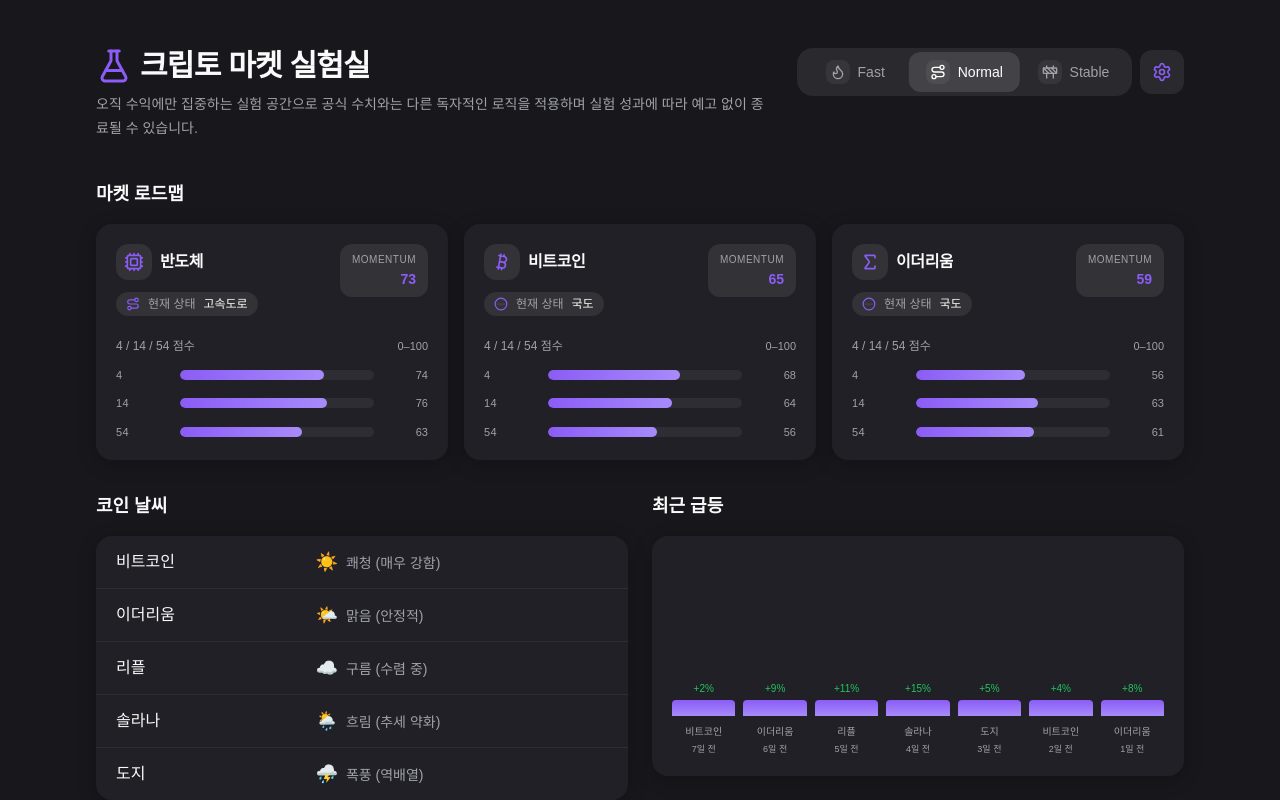
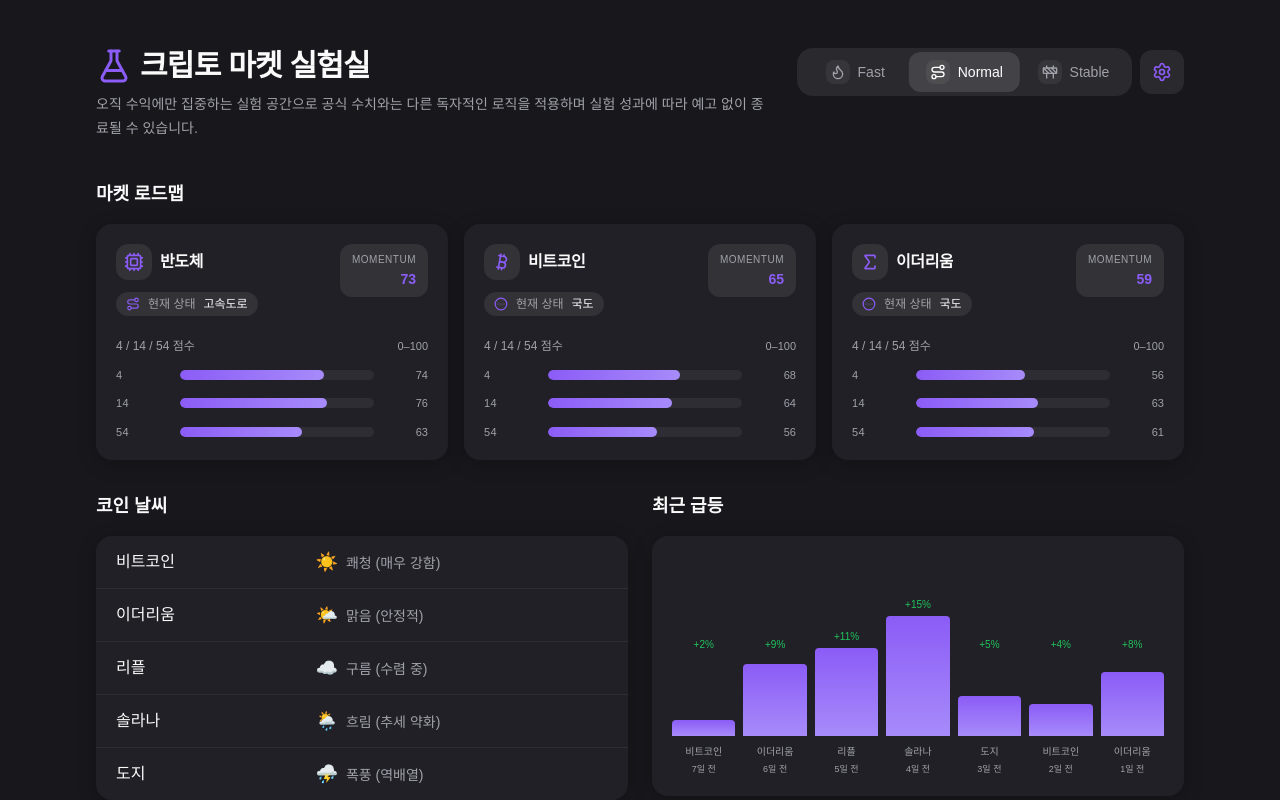
Before and after one commit to iamhkyu/qspi-labs, a Next.js app: page /labs in a window 1280 px wide. Shown: the top 800 px of the page. Built offline with nearby package versions, Linux system fonts and the light colour scheme; no server answers; the database is empty.

Commit message:
fix(labs): 최근 급등 막대그래프 픽셀 높이로 수정, 들쭉날쭉 표시
- 퍼센트 대신 (값/최대)*160px 픽셀 높이 적용
- Y축 0~20% 스케일, 막대 높이 비율에 따라 차등 표시

```diff
--- a/app/labs/page.tsx
+++ b/app/labs/page.tsx
@@ -432,25 +432,27 @@
                 className="overflow-hidden rounded-2xl p-5"
                 style={{ background: colors.panel, boxShadow: theme === "light" ? "0 4px 20px rgba(0,0,0,0.06)" : "0 4px 20px rgba(0,0,0,0.2)" }}
               >
-                <div className="flex h-[200px] items-end gap-2">
+                <div className="flex h-[220px] items-end gap-2">
                   {SURGE_DATA.map((d, i) => {
-                    const hPct = surgeYMax > surgeYMin ? Math.max(((Math.max(d.pct, 0) - surgeYMin) / (surgeYMax - surgeYMin)) * 100, 2) : 2;
+                    const barHeightPx = surgeYMax > 0 ? (Math.max(d.pct, 0) / surgeYMax) * 160 : 0;
                     return (
                       <div key={d.day} className="flex flex-1 flex-col items-center gap-1">
                         <span className="text-[10px] font-medium" style={{ color: d.pct >= 0 ? "rgb(34, 197, 94)" : "rgb(239, 68, 68)" }}>
                           {d.pct >= 0 ? "+" : ""}{d.pct}%
                         </span>
+                        <div className="flex w-full flex-1 min-h-[80px] flex-col justify-end">
                           <motion.div
                             className="w-full rounded-t"
                             style={{
-                            height: `${hPct}%`,
-                            minHeight: 16,
+                              height: barHeightPx,
+                              minHeight: d.pct > 0 ? 8 : 0,
                               background: `linear-gradient(180deg, ${colors.primary1}, ${colors.primary2})`,
                             }}
                             initial={{ height: 0 }}
-                          animate={{ height: `${hPct}%` }}
+                            animate={{ height: barHeightPx }}
                             transition={{ delay: i * 0.05, type: "spring", stiffness: 200, damping: 20 }}
                           />
+                        </div>
                         <span className="mt-1 truncate text-[10px]" style={{ color: colors.textMuted }}>
                           {lang === "ko" ? d.coin : d.coinEn}
                         </span>
```
Lines whose indentation alone changed are shown as unchanged.
